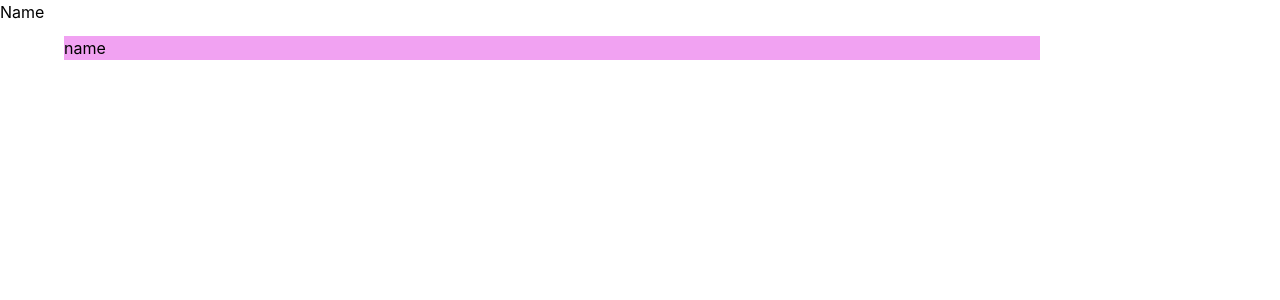
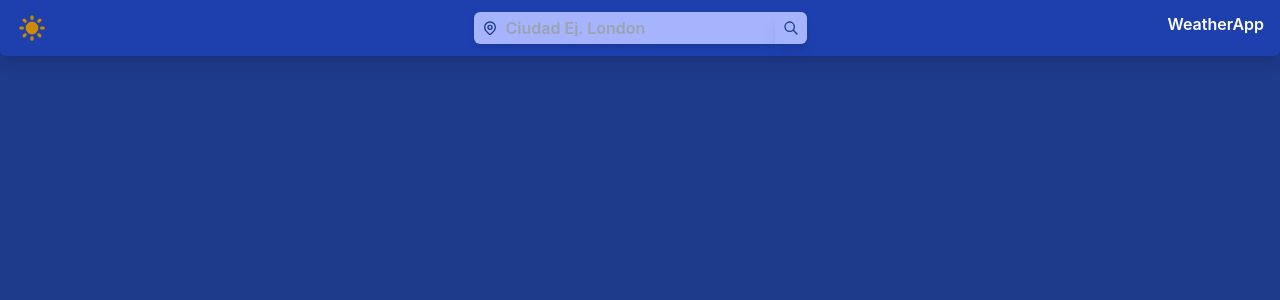
Before and after one commit to jeth18/weatherApp, a React (Vite) app: page / in a window 1280 px wide. Shown: the top 300 px of the page. Built offline with nearby package versions, Linux system fonts and the light colour scheme.

Commit message:
context y plantilla

```diff
--- a/package.json
+++ b/package.json
@@ -9,6 +9,7 @@
   "dependencies": {
     "@headlessui/react": "^1.4.2",
     "@heroicons/react": "^1.0.5",
+    "axios": "^0.24.0",
     "react": "^17.0.2",
     "react-dom": "^17.0.2"
   },
--- a/src/App.jsx
+++ b/src/App.jsx
@@ -1,16 +1,26 @@
-import { useState } from 'react'
+import { useContext } from 'react'
+import Header from './components/header/index'
+import Card  from './components/card/index'
 import './App.css'
+import { AppContext } from './context/provider'
 
 function App() {
-  const [count, setCount] = useState(0)
+  const [search] = useContext(AppContext)
+  let { data, error, loading } = search.weather
+
   return (
-    <div className='px-0 py-0'>
-      <h1>Name</h1>
-      <div className='container px-8 py-2'>
-        <div className='container w-screen bg-pink'>name</div>
-      </div>
+    <div className='px-0 py-0 bg-blue-900 h-screen w-screen font-semibold'>
+      <Header />
+      { loading && data &&
+        <div className='px-2 py-4 m-auto flex flex-col flex-wrap gap-3 justify-center md:flex-row md:px-8'>
+          <Card heigth='h-1/2' width='w-2/4'>
+          </Card>
+          <Card heigth='h-1/2' width='w-1/4'>
+          </Card>
+         </div>
+      }
     </div>
-  )
+)
 }
 
 export default App
--- a/src/api.jsx
+++ b/src/api.jsx
@@ -1,11 +1,10 @@
-/* https://www.metaweather.com/api/location/search/?query=tor **/
-/**https://www.metaweather.com/api/location/4118/ */
-
-const api = 'https://www.metaweather.com/api/'
-const apiIcon = 'https://www.metaweather.com/static/img/weather/'
+/** http://openweathermap.org/img/wn/10d@2x.png */
+const api = 'http://api.openweathermap.org/data/2.5/weather'
+const apiIcon = "http://openweathermap.org/img/wn/"
+const API_KEY = '27c74c3c6a86bfed21dad5af02fdc0ed';
 
 export {
   api,
-  apiIcon
+  apiIcon,
+  API_KEY
 }
-ß
--- /dev/null
+++ b/src/components/card/index.jsx
@@ -0,0 +1,9 @@
+const Card = ({heigth, width, children}) => {
+  return (
+    <div className={`bg-blue-400 ${heigth} ${width} rounded-lg shadow-xl bg-opacity-30 p-4`}>
+      {children}
+    </div>
+  )
+}
+
+export default Card
--- /dev/null
+++ b/src/components/header/index.jsx
@@ -0,0 +1,48 @@
+import { useContext, useState } from 'react';
+import { AppContext } from '../../context/provider';
+import { LocationMarkerIcon, SearchIcon} from '@heroicons/react/outline'
+import { SunIcon } from '@heroicons/react/solid'
+import { getDataByCiudad } from '../../service/service'
+import Input from '../input/index'
+
+function Header(){
+
+  const [search,setSearch] = useContext(AppContext);
+
+  function handleChange(e) {
+    setSearch({...search,ciudad:e.target.value})
+  }
+
+  const handleSubmit = () => {
+    search.weather.loading = false
+    if (search === '') {
+      console.log('Error data')
+    } else {
+      getDataByCiudad(search.ciudad)
+      .then((res) => {
+        search.weather.data = res
+        search.weather.loading = true
+        console.log(search);
+      })
+    }
+    return false
+  }
+
+  return (
+    <header className="bg-blue-800 simple w-full grid grid-cols-1 md:grid-cols-3 grid-rows-1 px-3 py-2 m-0 rounded-bl-md rounded-br-md h-7 shadow-lg text-white">
+      <SunIcon className='hidden md:none md:flex md:justify-start h-5 w-5 text-yellow-600'/>
+      <div className='flex flex-row w-auto justify-center'>
+          <Input type="text" placeholder="Ciudad Ej. London" icon={<LocationMarkerIcon/>} handleChange={handleChange}/>
+          <button
+            className='bg-indigo-300 opacity-3 rounded-tr-md rounded-br-md outline-none shadow-lg w-5 pl-1'
+            onClick={() => handleSubmit(search)}
+          >
+            <SearchIcon className='h-3 w-3 text-blue-900'/>
+          </button>
+      </div>
+      <h5 className=' hidden md:none md:flex md:justify-end'>WeatherApp</h5>
+    </header>
+  )
+}
+
+export default Header
--- /dev/null
+++ b/src/components/input/index.jsx
@@ -0,0 +1,25 @@
+export default function Input({type, placeholder, icon = null, handleChange}) {
+  return (
+    <div className="flex justify-center">
+      {
+       icon ?
+        <div className="flex flex-row bg-indigo-300 opacity-3 rounded-tl-md rounded-bl-md outline-none p-1 shadow-md">
+          <div className=" text-blue-900 flex justify-center items-center h-full w-3">
+            {icon}
+          </div>
+          <input
+            type={type}
+            placeholder={placeholder}
+            className="bg-transparent outline-none w-auto p-1 text-gray-700 font font-semibold"
+            onChange={handleChange}
+          />
+        </div>
+        :
+        <input type={type} placeholder={placeholder}
+          className="text-black w-auto h-5 bg-indigo-300 opacity-3 rounded-md p-2 outline-none shadow-lg"
+        />
+
+      }
+    </div>
+  )
+}
--- /dev/null
+++ b/src/context/provider.jsx
@@ -0,0 +1,19 @@
+import {createContext,useState} from 'react';
+
+export default ({ children }) =>{
+    const [search,setSearch] = useState({
+      ciudad: '',
+      weather: {
+        data: {},
+        loading: false,
+        error: null
+      }
+    });
+    return (
+      <AppContext.Provider value={[search,setSearch]}>
+          {children}
+      </AppContext.Provider>
+    );
+}
+
+export const AppContext = createContext();
--- a/src/main.jsx
+++ b/src/main.jsx
@@ -1,11 +1,14 @@
 import React from 'react'
-import ReactDOM from 'react-dom'
+import {render} from 'react-dom'
 import './index.css'
 import App from './App'
+import Provider from './context/provider'
 
-ReactDOM.render(
+render(
   <React.StrictMode>
-    <App />
+    <Provider>
+      <App />
+    </Provider>
   </React.StrictMode>,
   document.getElementById('root')
 )
--- /dev/null
+++ b/src/service/service.jsx
@@ -0,0 +1,12 @@
+import axios from 'axios'
+import { api, API_KEY} from '../api'
+
+function getDataByCiudad(ciudad) {
+  return axios.get(`${api}?q=${ciudad}&appid=${API_KEY}`)
+    .then((response) => response.data)
+    .catch((error) => console.error(error))
+}
+
+export {
+  getDataByCiudad
+}
--- a/tailwind.config.js
+++ b/tailwind.config.js
@@ -7,13 +7,6 @@ module.exports = {
       borderRadius: {
         '4xl': '2rem',
       }
-    },
-    colors: {
-      'blue': '#6805F2',
-      'pink': '#F1A2F2',
-      'indigo': '#4703A6',
-      'purple': '#4703A6',
-      'purple2': '#260259'
     },
     fontFamily: {
       sans: ['Graphik', 'sans-serif'],
```
Also changed, not shown: 1 other file (tests, documents, lock files or other folders).
